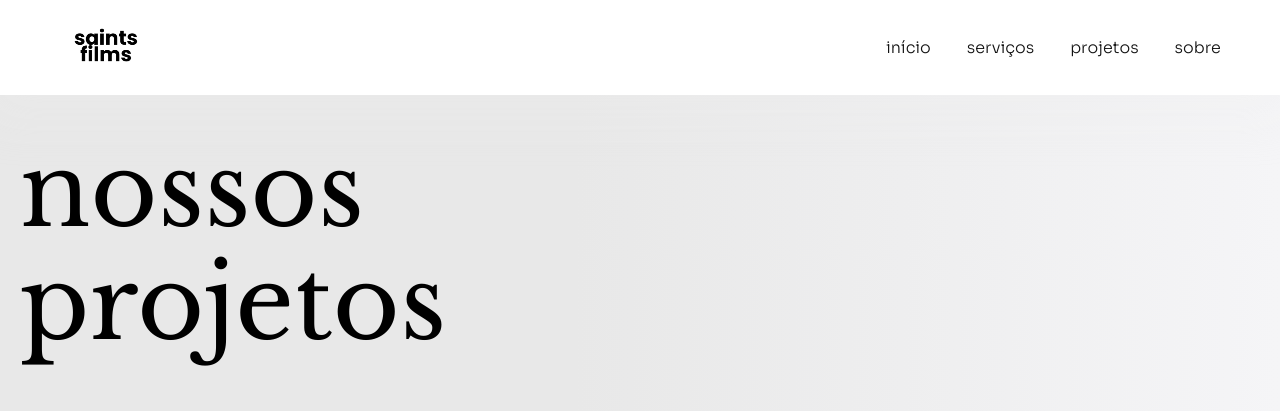
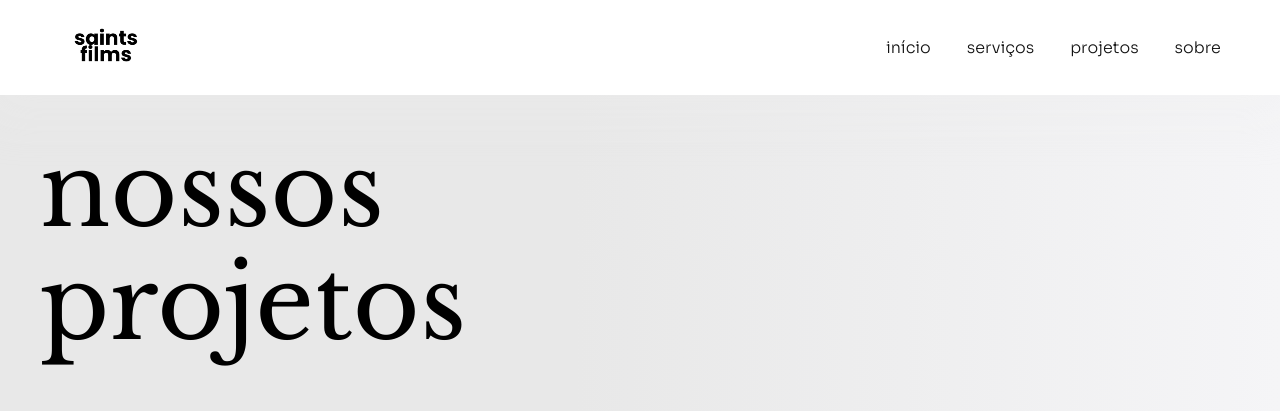
Before and after one commit to FeSantsss/saintsfilms-tsx, a React (Vite) app in the folder portfolio-saintsfilms-tsx/: page /projetos in a window 1280 px wide. Shown: the top 411 px of the page. Built offline with nearby package versions, Linux system fonts and the light colour scheme.

Commit message:
Fix margin issue in title-project class for consistent spacing

```diff
--- a/portfolio-saintsfilms-tsx/src/assets/caseslist.css
+++ b/portfolio-saintsfilms-tsx/src/assets/caseslist.css
@@ -69,7 +69,7 @@
   font-weight: 400;
   font-size: clamp(70px, 8vw, 120px);
   line-height: 1.1;
-  margin: 20px 20px 30px 0px;
+  margin: 20px 20px 30px 20px;
   text-align: left;
   transition: 1s;
 }
```
